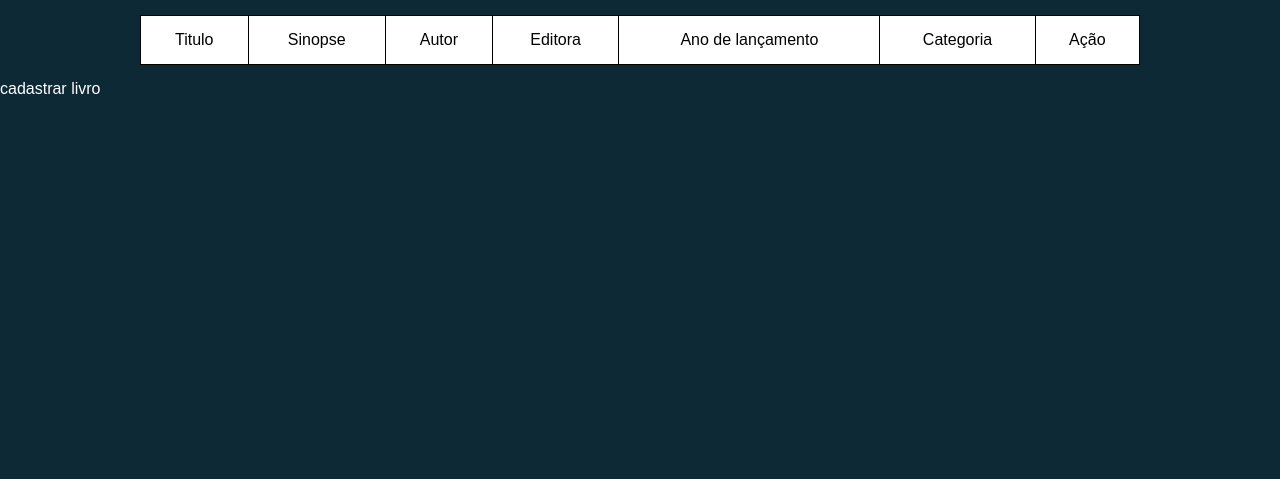
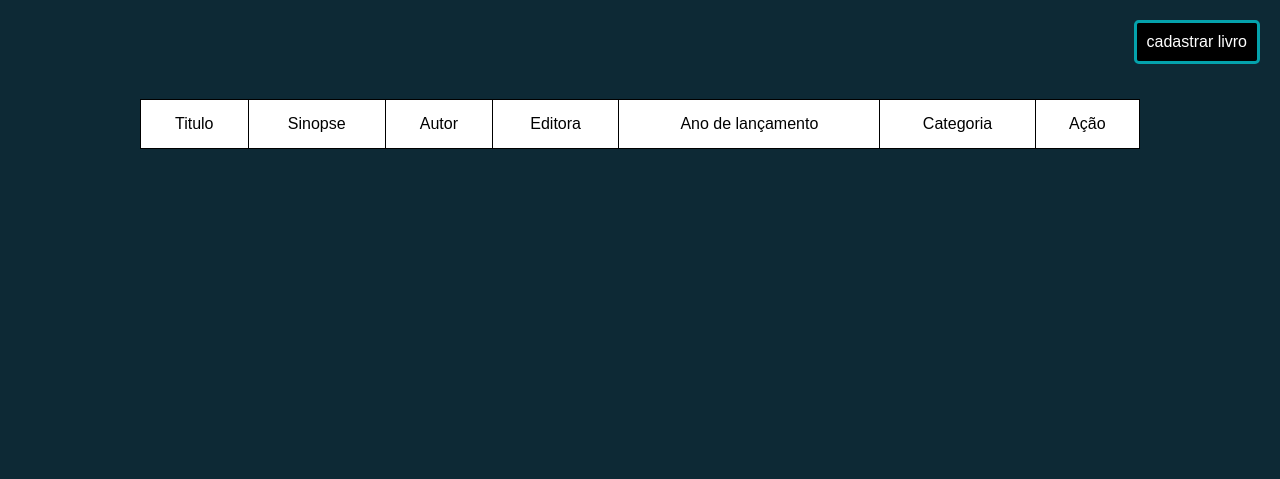
Before and after one commit to JoaoManoelFontes/Project-Trabalho_db, a Flask app: template templates/index.html in a window 1280 px wide. Shown: the part 180-659 px from the top of the page. Run offline with Flask 2, Linux system fonts and the light colour scheme; the template is opened without the code that fills it, so the values that code supplies are empty; some libraries are stand-ins or nearby versions.

Commit message:
add att index

```diff
--- a/static/css/footer.css
+++ b/static/css/footer.css
@@ -3,7 +3,7 @@
     background: #04A2AC;
     position: relative;
 }
-.atendimento{
+.contato{
     margin-left: 45px;
 }
 .footer.footer .container{
@@ -21,6 +21,6 @@
 .footer p{
  font-size: 10px;
 }
-.footer .atendimento{
+.footer .contato{
     margin-left: 30px;
 }
--- a/static/css/table.css
+++ b/static/css/table.css
@@ -30,11 +30,25 @@ caption{
 }
 .link{
     display: flex;
-    justify-content: flex-start;
+    justify-content: flex-end;
+    padding: 10px;
 }
 a{
     text-decoration: none;
     color: rgb(255, 255, 255);
     cursor: pointer;
+    padding: 10px;
+}
+
+.botao{
+    padding: 10px;
+    border: 3px solid #04A2AC;
+    background-color: black;
+    color: white;
+    cursor: pointer;
+    border-radius: 0.3em;
+}
+.botao:hover{
+    background-color: #04A2AC;
 
 }
--- a/templates/index.html
+++ b/templates/index.html
@@ -19,6 +19,9 @@
   </div>
   </header>
   <main>
+    <div class="link">
+      <a href="/cadastro"><button class="botao">cadastrar livro</button></a>
+    </div>
     <div class="tabela" style="overflow-x:auto;">
       <table>
         <tr>
@@ -46,13 +49,11 @@
         {% endfor %}
       </table>
     </div>
-    <div class="link">
-      <a href="/cadastro">cadastrar livro</a>
-    </div>
+
   </main>
   <footer class="footer">
     <div class="container">
-      <div class="atendimento">
+      <div class="contato">
           <h2>contato</h2>
           <p>(84)992223661</p>
           <p>(84)999340235</p>
@@ -69,7 +70,7 @@
           <h2>Institucional</h2>
           <p>Sobre nós</p>
       </div>
-      <div class="endereço">
+      <div class="rede-sociais">
           <h2>Rede sociais</h2>
           <p>hugojoseof</p>
           <p>fontesjoaomanoel</p>
```
